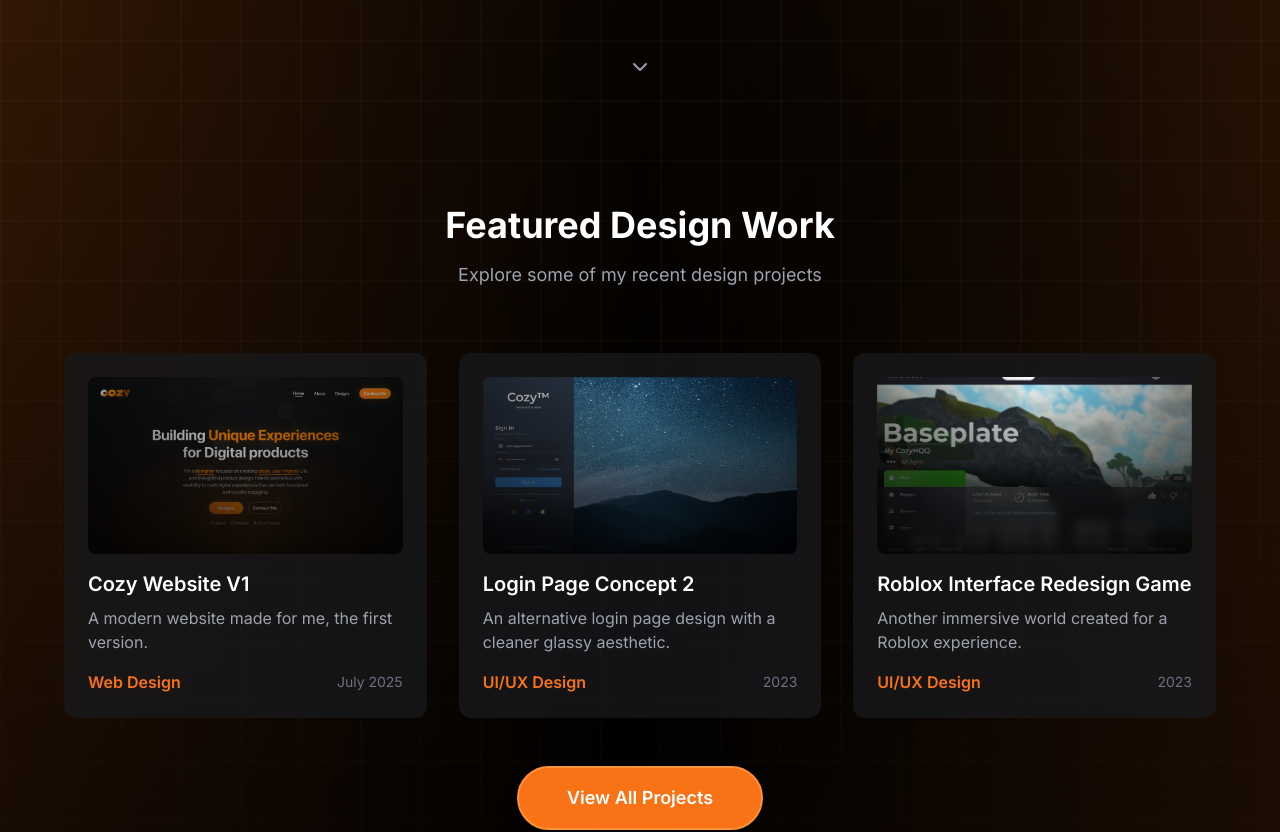
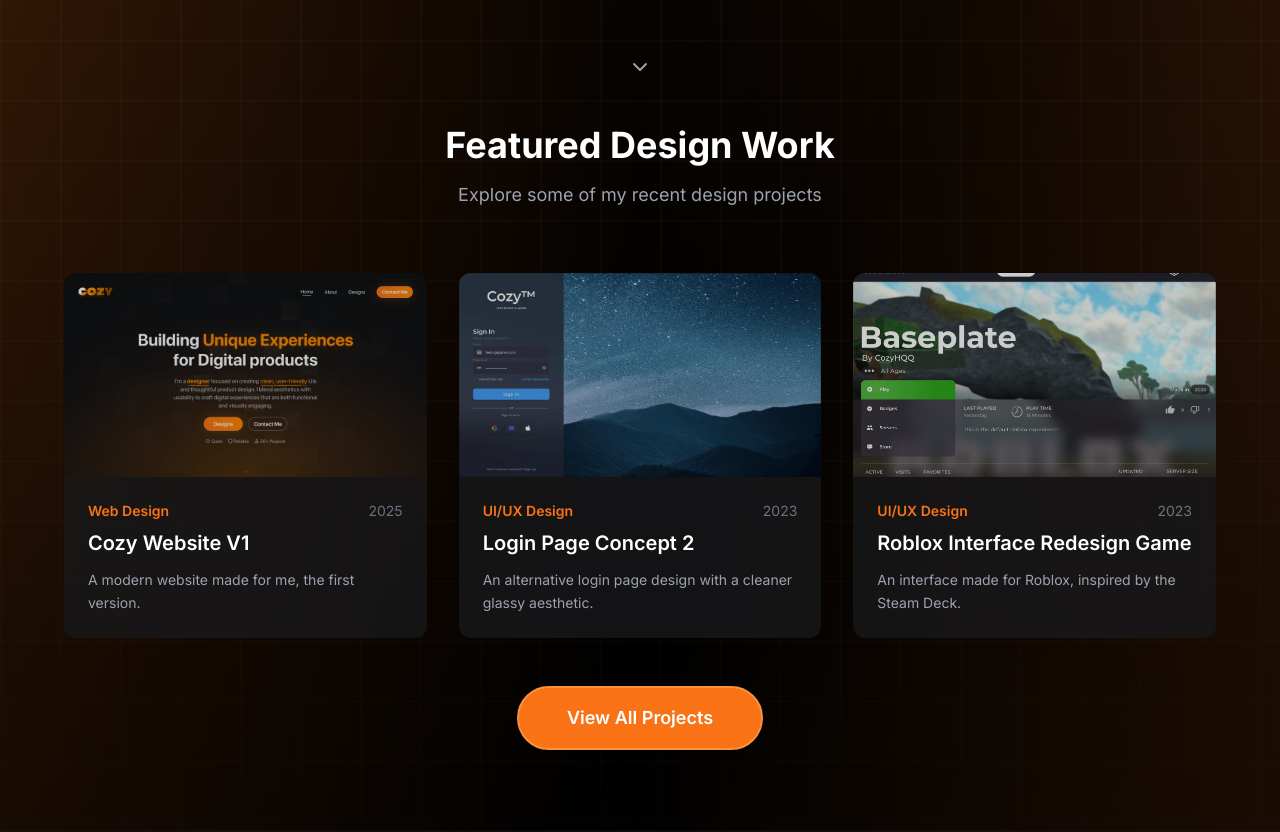
Before and after one commit to Cozy-Personal-Projects/Website-V3, a Next.js app: page / in a window 1280 px wide. Shown: the part 680-1512 px from the top of the page. Built offline with nearby package versions, Linux system fonts and the light colour scheme.

Commit message:
Adding animations and new icons

```diff
--- a/app/about/page.tsx
+++ b/app/about/page.tsx
@@ -1,19 +1,39 @@
+"use client"
+
 import Link from "next/link"
 import { ArrowLeft, Download, Palette, Users } from "lucide-react"
 import { InteractiveButton } from "@/components/interactive-button"
 import { Footer } from "@/components/footer"
 import { ContactButton } from "@/components/contact-button"
+import React, { useState } from "react"
+
+function ScrollLogo() {
+  const [active, setActive] = useState(false)
+  return (
+    <img
+      src="/cozy-navbar.webp"
+      alt="Cozy logo"
+      className={`w-full h-auto cursor-pointer transition-transform duration-200 ${active ? "scale-90" : "hover:scale-110"}`}
+      onClick={() => {
+        setActive(true)
+        window.scrollTo({ top: 0, behavior: "smooth" })
+        setTimeout(() => setActive(false), 150)
+      }}
+      onMouseLeave={() => setActive(false)}
+    />
+  )
+}
 
 export default function AboutPage() {
   return (
     <div className="min-h-screen text-white">
       {/* Navigation */}
       <nav className="flex items-center justify-between p-6 lg:px-12 animate-fade-in">
-<div className="w-[120px]">
-  <Link href="/">
-    <img src="/cozy-navbar.webp" alt="Cozy logo" className="w-full h-auto" />
-  </Link>
-</div>
+        <div className="w-[120px]">
+          <Link href="/">
+            <ScrollLogo />
+          </Link>
+        </div>
         <div className="hidden md:flex items-center space-x-8">
           <Link href="/" className="text-gray-300 hover:text-white transition-colors">
             Home
--- a/app/contact/page.tsx
+++ b/app/contact/page.tsx
@@ -8,6 +8,23 @@ import { Label } from "@/components/ui/label"
 import { Textarea } from "@/components/ui/textarea"
 import { InteractiveButton } from "@/components/interactive-button"
 import { Footer } from "@/components/footer"
+
+function ScrollLogo() {
+  const [active, setActive] = useState(false)
+  return (
+    <img
+      src="/cozy-navbar.webp"
+      alt="Cozy logo"
+      className={`w-full h-auto cursor-pointer transition-transform duration-200 ${active ? "scale-90" : "hover:scale-110"}`}
+      onClick={() => {
+        setActive(true)
+        window.scrollTo({ top: 0, behavior: "smooth" })
+        setTimeout(() => setActive(false), 150)
+      }}
+      onMouseLeave={() => setActive(false)}
+    />
+  )
+}
 
 export default function ContactPage() {
   // Form state
@@ -48,11 +65,11 @@ export default function ContactPage() {
     <div className="min-h-screen text-white">
       {/* Navigation */}
       <nav className="flex items-center justify-between p-6 lg:px-12">
-<div className="w-[120px]">
-  <Link href="/">
-    <img src="/cozy-navbar.webp" alt="Cozy logo" className="w-full h-auto" />
-  </Link>
-</div>
+        <div className="w-[120px]">
+          <Link href="/">
+            <ScrollLogo />
+          </Link>
+        </div>
         <div className="hidden md:flex items-center space-x-8">
           <Link href="/" className="text-gray-300 hover:text-white transition-colors">
             Home
@@ -286,9 +303,7 @@ export default function ContactPage() {
       </section>
 
       {/* Footer */}
-      <Footer>
-        <img src="/cozy-navbar.webp" alt="Cozy logo" className="h-6 w-auto inline" />
-      </Footer>
+      <Footer />
     </div>
   )
 }
--- a/app/designs/page.tsx
+++ b/app/designs/page.tsx
@@ -4,7 +4,24 @@ import Link from "next/link"
 import { ArrowLeft, ExternalLink, X } from "lucide-react"
 import { InteractiveButton } from "@/components/interactive-button"
 import { ContactButton } from "@/components/contact-button"
-import { useState } from "react"
+import React, { useState } from "react"
+
+function ScrollLogo() {
+  const [active, setActive] = useState(false)
+  return (
+    <img
+      src="/cozy-navbar.webp"
+      alt="Cozy logo"
+      className={`w-full h-auto cursor-pointer transition-transform duration-200 ${active ? "scale-90" : "hover:scale-110"}`}
+      onClick={() => {
+        setActive(true)
+        window.scrollTo({ top: 0, behavior: "smooth" })
+        setTimeout(() => setActive(false), 150)
+      }}
+      onMouseLeave={() => setActive(false)}
+    />
+  )
+}
 
 export default function DesignsPage() {
   const [selectedImage, setSelectedImage] = useState<number | null>(null)
@@ -14,7 +31,7 @@ export default function DesignsPage() {
       id: 1,
       title: "Cozy Website V1",
       category: "Web Design",
-      year: "July 2025",
+      year: "2025",
       description: "A modern website made for me, the first version.",
       image: "/projects/cozy-website-v1.webp", // Added image path
     },
@@ -76,7 +93,7 @@ export default function DesignsPage() {
       <nav className="flex items-center justify-between p-6 lg:px-12">
         <div className="w-[120px]">
           <Link href="/">
-            <img src="/cozy-navbar.webp" alt="Cozy logo" className="w-full h-auto" />
+            <ScrollLogo />
           </Link>
         </div>
         <div className="hidden md:flex items-center space-x-8">
--- a/app/layout.tsx
+++ b/app/layout.tsx
@@ -4,6 +4,7 @@ import { Inter } from "next/font/google"
 import "../styles/style.css"
 import { ThemeProvider } from "@/components/theme-provider"
 import { GridBackground } from "@/components/grid-background"
+import { CursorHighlight } from "@/components/cursor-highlight"
 
 const inter = Inter({ subsets: ["latin"] })
 
@@ -24,6 +25,7 @@ export default function RootLayout({
         <ThemeProvider attribute="class" defaultTheme="dark" enableSystem>
           <div className="min-h-screen bg-black relative">
             <GridBackground />
+            <CursorHighlight />
             <div className="relative z-10">{children}</div>
           </div>
         </ThemeProvider>
--- a/app/page.tsx
+++ b/app/page.tsx
@@ -1,29 +1,63 @@
 "use client"
 import Link from "next/link"
-import { Clock, Shield, Briefcase, ChevronDown } from "lucide-react"
+import { ExternalLink, X, Clock, Shield, Briefcase, ChevronDown } from "lucide-react"
 import { InteractiveButton } from "@/components/interactive-button"
 import { Footer } from "@/components/footer"
 import { ContactButton } from "@/components/contact-button"
-import React from "react"
+import React, { useState } from "react"
 
 // Client component for logo scroll-to-top
 function ScrollLogo() {
+  const [active, setActive] = useState(false)
   return (
     <img
       src="/cozy-navbar.webp"
       alt="Cozy logo"
-      className="w-full h-auto cursor-pointer"
-      onClick={() =>
-        window.scrollTo({
-          top: 0,
-          behavior: "smooth",
-        })
-      }
+      className={`w-full h-auto cursor-pointer transition-transform duration-200 ${active ? "scale-90" : "hover:scale-110"}`}
+      onClick={() => {
+        setActive(true)
+        window.scrollTo({ top: 0, behavior: "smooth" })
+        setTimeout(() => setActive(false), 150)
+      }}
+      onMouseLeave={() => setActive(false)}
     />
   )
 }
 
 export default function HomePage() {
+  // Only the three featured projects
+  const projects = [
+    {
+      id: 1,
+      title: "Cozy Website V1",
+      category: "Web Design",
+      year: "2025",
+      description: "A modern website made for me, the first version.",
+      image: "/projects/cozy-website-v1.webp",
+    },
+    {
+      id: 2,
+      title: "Login Page Concept 2",
+      category: "UI/UX Design",
+      year: "2023",
+      description: "An alternative login page design with a cleaner glassy aesthetic.",
+      image: "/projects/login-2.webp",
+    },
+    {
+      id: 3,
+      title: "Roblox Interface Redesign Game",
+      category: "UI/UX Design",
+      year: "2023",
+      description: "An interface made for Roblox, inspired by the Steam Deck.",
+      image: "/projects/roblox-2.webp",
+    },
+  ]
+
+  const [selectedImage, setSelectedImage] = useState<number | null>(null)
+  const openImageModal = (projectId: number) => setSelectedImage(projectId)
+  const closeImageModal = () => setSelectedImage(null)
+  const selectedProject = projects.find((p) => p.id === selectedImage)
+
   return (
     <div className="min-h-screen text-white">
       {/* Navigation */}
@@ -97,53 +131,42 @@ export default function HomePage() {
       </div>
 
       {/* Featured Work Section */}
-      <section className="px-6 lg:px-12 py-20">
+      <section className="px-6 lg:px-12 pb-20">
         <div className="max-w-6xl mx-auto">
           <div className="text-center mb-16 animate-fade-in-up">
             <h2 className="text-3xl lg:text-4xl font-bold mb-4">Featured Design Work</h2>
             <p className="text-gray-400 text-lg">Explore some of my recent design projects</p>
           </div>
           <div className="grid md:grid-cols-2 lg:grid-cols-3 gap-8">
-            {/* Replace placeholders with real projects */}
-            <div className="bg-zinc-900/80 rounded-xl p-6 hover:bg-zinc-800/90 transition-all duration-300 hover:scale-105 animate-fade-in-up" style={{ animationDelay: `0s` }}>
-              <div className="aspect-video rounded-lg mb-4 img-fade overflow-hidden">
-                <img src="/projects/cozy-website-v1.webp" alt="Cozy Website V1" className="w-full h-full object-cover" />
+            {projects.map((project) => (
+              <div
+                key={project.id}
+                className="bg-zinc-900/80 rounded-xl overflow-hidden hover:bg-zinc-800/90 transition-colors group"
+              >
+                {/* Image with modal open on click */}
+                <div
+                  className="aspect-video relative cursor-pointer group"
+                  onClick={() => openImageModal(project.id)}
+                >
+                  <img
+                    src={project.image}
+                    alt={project.title}
+                    className="w-full h-full object-cover"
+                  />
+                  <div className="absolute inset-0 bg-black bg-opacity-20 group-hover:bg-opacity-10 transition-all flex items-center justify-center">
+                    <ExternalLink className="w-8 h-8 text-white opacity-0 group-hover:opacity-100 transition-opacity" />
+                  </div>
+                </div>
+                <div className="p-6">
+                  <div className="flex items-center justify-between mb-2">
+                    <span className="text-orange-500 text-sm font-semibold">{project.category}</span>
+                    <span className="text-gray-500 text-sm">{project.year}</span>
+                  </div>
+                  <h3 className="text-xl font-semibold mb-3">{project.title}</h3>
+                  <p className="text-gray-400 text-sm leading-relaxed">{project.description}</p>
+                </div>
               </div>
-              <h3 className="text-xl font-semibold mb-2">Cozy Website V1</h3>
-              <p className="text-gray-400 mb-4">
-                A modern website made for me, the first version.
-              </p>
-              <div className="flex items-center justify-between">
-                <span className="text-orange-500 font-semibold">Web Design</span>
-                <span className="text-gray-500 text-sm">July 2025</span>
-              </div>
-            </div>
-            <div className="bg-zinc-900/80 rounded-xl p-6 hover:bg-zinc-800/90 transition-all duration-300 hover:scale-105 animate-fade-in-up" style={{ animationDelay: `0.2s` }}>
-              <div className="aspect-video rounded-lg mb-4 img-fade overflow-hidden">
-                <img src="/projects/login-2.webp" alt="Login Page Concept 2" className="w-full h-full object-cover" />
-              </div>
-              <h3 className="text-xl font-semibold mb-2">Login Page Concept 2</h3>
-              <p className="text-gray-400 mb-4">
-                An alternative login page design with a cleaner glassy aesthetic.
-              </p>
-              <div className="flex items-center justify-between">
-                <span className="text-orange-500 font-semibold">UI/UX Design</span>
-                <span className="text-gray-500 text-sm">2023</span>
-              </div>
-            </div>
-            <div className="bg-zinc-900/80 rounded-xl p-6 hover:bg-zinc-800/90 transition-all duration-300 hover:scale-105 animate-fade-in-up" style={{ animationDelay: `0.4s` }}>
-              <div className="aspect-video rounded-lg mb-4 img-fade overflow-hidden">
-                <img src="/projects/roblox-2.webp" alt="Roblox Interface Redesign Game" className="w-full h-full object-cover" />
-              </div>
-              <h3 className="text-xl font-semibold mb-2">Roblox Interface Redesign Game</h3>
-              <p className="text-gray-400 mb-4">
-                Another immersive world created for a Roblox experience.
-              </p>
-              <div className="flex items-center justify-between">
-                <span className="text-orange-500 font-semibold">UI/UX Design</span>
-                <span className="text-gray-500 text-sm">2023</span>
-              </div>
-            </div>
+            ))}
           </div>
           <div className="text-center mt-12 animate-fade-in-up animate-delay-600">
             <Link href="/designs">
@@ -152,6 +175,41 @@ export default function HomePage() {
           </div>
         </div>
       </section>
+
+      {/* Image Modal */}
+      {selectedImage && selectedProject && (
+        <div className="fixed inset-0 bg-black/90 z-50 flex items-center justify-center p-4" onClick={closeImageModal}>
+          <div className="relative w-full max-w-5xl" onClick={(e) => e.stopPropagation()}>
+            {/* Close Button */}
+            <button
+              onClick={closeImageModal}
+              className="absolute -top-16 right-0 text-white hover:text-orange-500 transition-colors z-10"
+            >
+              <X className="w-8 h-8" />
+            </button>
+            {/* Image Container */}
+            <div className="relative bg-zinc-900 rounded-lg overflow-hidden">
+              <div className="aspect-video relative">
+                <img
+                  src={selectedProject.image}
+                  alt={selectedProject.title}
+                  className="w-full h-full object-cover"
+                />
+                <div className="absolute inset-0 bg-black/20"></div>
+              </div>
+              {/* Project Info */}
+              <div className="p-6 bg-zinc-900">
+                <div className="flex items-center justify-between mb-2">
+                  <span className="text-orange-500 text-sm font-semibold">{selectedProject.category}</span>
+                  <span className="text-gray-400 text-sm">{selectedProject.year}</span>
+                </div>
+                <h3 className="text-2xl font-bold mb-3">{selectedProject.title}</h3>
+                <p className="text-gray-300 leading-relaxed">{selectedProject.description}</p>
+              </div>
+            </div>
+          </div>
+        </div>
+      )}
 
       {/* Why Choose Me Section */}
       <section className="px-6 lg:px-12 py-20 bg-zinc-900/50 backdrop-blur-sm">
@@ -184,7 +242,7 @@ export default function HomePage() {
                 style={{ animationDelay: `${index * 0.2}s` }}
               >
                 <div className="w-16 h-16 bg-orange-500 rounded-full flex items-center justify-center mx-auto mb-4 relative hover:scale-110 transition-transform duration-300">
-                  <item.icon className="w-8 h-8 text-black" />
+                  <item.icon className="w-8 h-8 text-white opacity-80 hover:opacity-100 transition-opacity duration-300" />
                 </div>
                 <h3 className="text-xl font-semibold mb-2">{item.title}</h3>
                 <p className="text-gray-400">{item.desc}</p>
```
Also changed, not shown: components/cursor-highlight.tsx (added, +108 -0 lines), components/footer.tsx (+21 -7 lines), components/interactive-button.tsx (+2 -24 lines).
